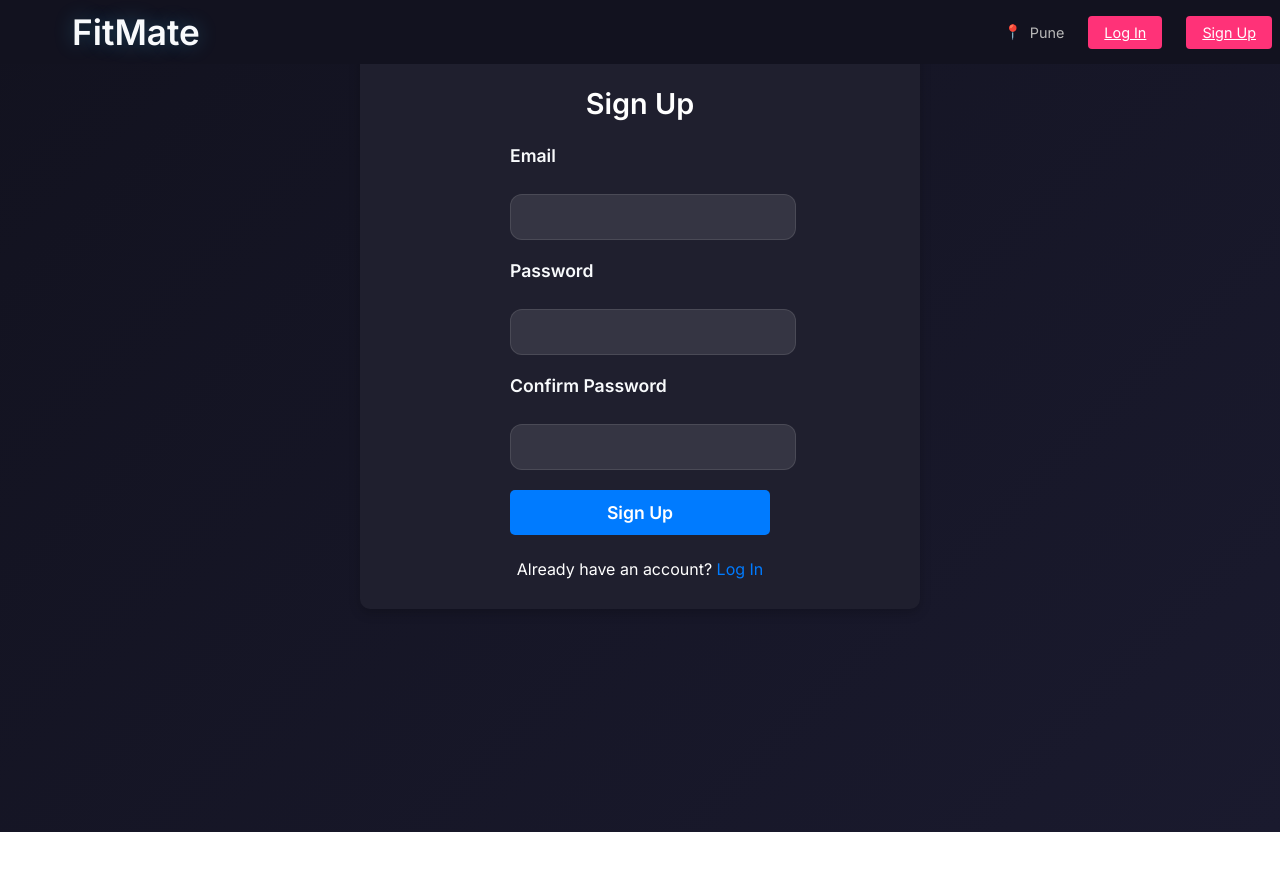
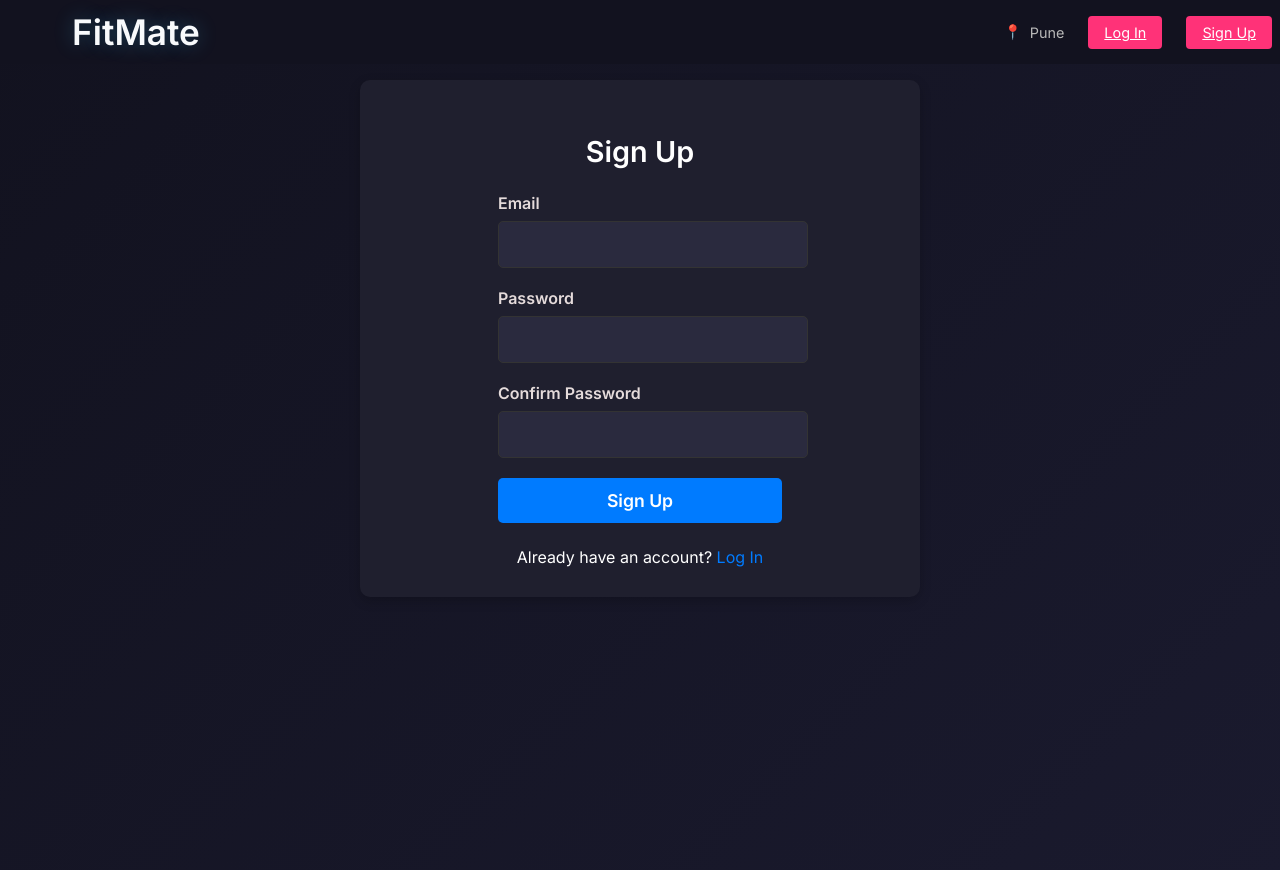
Before and after one commit to saumay3105/FitMate, a React (Vite) app in the folder frontend/: page /signup in a window 1280 px wide. Shown: the top 870 px of the page. Before the commit the page ends 832 px from the top, so only its background shows below. Built offline with nearby package versions, Linux system fonts and the light colour scheme; no server answers.

Commit message:
minor-changes

```diff
--- a/frontend/src/pages/Login/Login.css
+++ b/frontend/src/pages/Login/Login.css
@@ -1,28 +1,31 @@
-.card {
+.login-page-card {
+  max-width: 500px;
   width: 100%;
-    max-width: 500px;
   margin: 2rem auto;
   padding: 30px;
-    border: 1px solid #ddd;
+  background-color: #1f1f2e;
   border-radius: 10px;
-    box-shadow: 0 4px 12px rgba(0, 0, 0, 0.1);
-    background-color: #1F1F2E;;
+  box-shadow: 0 4px 12px rgba(0, 0, 0, 0.2);
+  display: flex;
+  flex-direction: column;
+  align-items: center;
+  margin-top: 80px;
 }
 
-  .card-body {
+.login-page-card-body {
   display: flex;
   flex-direction: column;
   align-items: center;
 }
 
-  .card-title {
+.login-page-card-title {
   font-size: 1.8em;
   margin-bottom: 1.5rem;
   text-align: center;
   color: white;
 }
 
-  .alert {
+.login-page-alert {
   color: #d9534f;
   margin-bottom: 20px;
   padding: 12px;
@@ -33,28 +36,29 @@
   border-radius: 5px;
 }
 
-  .form-group {
+.login-page-form-group {
   margin-bottom: 20px;
   width: 100%;
 }
 
-  .form-group label {
+.login-page-form-group label {
   display: block;
   font-weight: 600;
   margin-bottom: 8px;
   color: #e5dbdb;
 }
 
-  .form-control {
+.login-page-form-control {
   width: 100%;
   padding: 12px;
-    border: 1px solid #ccc;
+  border: none;
   border-radius: 5px;
   font-size: 1.1em;
-    color: #7a7575;
+  color: white;
+  background-color: #2a2a3e;
 }
 
-  .button {
+.login-page-button {
   width: 100%;
   padding: 12px;
   background-color: #007bff;
@@ -67,28 +71,27 @@
   transition: background-color 0.3s;
 }
 
-  .button:hover {
+.login-page-button:hover {
   background-color: #0056b3;
 }
 
-  .button:disabled {
+.login-page-button:disabled {
   background-color: #ccc;
   cursor: not-allowed;
 }
 
-  .link-container {
+.login-page-link-container {
   color: #f0eded;
   margin-top: 1.5rem;
   text-align: center;
   font-size: 1em;
 }
 
-  .link-container a {
+.login-page-link-container a {
   color: #007bff;
   text-decoration: none;
 }
 
-  .link-container a:hover {
-
+.login-page-link-container a:hover {
   text-decoration: underline;
 }
--- a/frontend/src/pages/Login/Login.jsx
+++ b/frontend/src/pages/Login/Login.jsx
@@ -32,41 +32,41 @@ const Login = () => {
   }
 
   return (
-    <div className="card">
-      <div className="card-body">
-        <h2 className="card-title">Log In</h2>
+    <div className="login-page-card">
+      <div className="login-page-card-body">
+        <h2 className="login-page-card-title">Log In</h2>
 
-        {error && <div className="alert">{error}</div>}
+        {error && <div className="login-page-alert">{error}</div>}
         <form onSubmit={handleSubmit}>
-          <div className="form-group">
+          <div className="login-page-form-group">
             <label>Email</label>
             <input
               type="email"
               ref={emailRef}
               autoComplete="email"
               required
-              className="form-control"
+              className="login-page-form-control"
             />
           </div>
-          <div className="form-group">
+          <div className="login-page-form-group">
             <label>Password</label>
             <input
               type="password"
               ref={passwordRef}
               autoComplete="new-password"
               required
-              className="form-control"
+              className="login-page-form-control"
             />
           </div>
-          <button disabled={loading} className="button" type="submit">
+          <button disabled={loading} className="login-page-button" type="submit">
             Log In
           </button>
         </form>
-        <div className="link-container">
+        <div className="login-page-link-container">
           <Link to="/forgot-password">Forgot Password?</Link>
         </div>
       </div>
-      <div className="link-container">
+      <div className="login-page-link-container">
         Need an account? <Link to="/signup">Sign Up</Link>
       </div>
     </div>
--- a/frontend/src/pages/SignUp/Signup.css
+++ b/frontend/src/pages/SignUp/Signup.css
@@ -1,24 +1,25 @@
-.signup-card {
+.signup-page-card {
   max-width: 500px;
   width: 100%;
   margin: 2rem auto;
   padding: 30px;
-    background-color: #1F1F2E;
+  background-color: #1f1f2e;
   border-radius: 10px;
   box-shadow: 0 4px 12px rgba(0, 0, 0, 0.2);
   display: flex;
   flex-direction: column;
   align-items: center;
+  margin-top: 80px;
 }
 
-  .signup-title {
+.signup-page-title {
   font-size: 1.8rem;
   margin-bottom: 1.5rem;
   text-align: center;
-    color: #FFFFFF;
+  color: #ffffff;
 }
 
-  .alert-error {
+.signup-page-alert-error {
   color: #d9534f;
   background-color: #f8d7da;
   border: 1px solid #f5c6cb;
@@ -29,29 +30,29 @@
   width: 100%;
 }
 
-  .form-group {
+.signup-page-form-group {
   margin-bottom: 20px;
   width: 100%;
 }
 
-  .form-label {
+.signup-page-form-label {
   display: block;
   font-weight: bold;
   margin-bottom: 8px;
   color: #e5dbdb;
 }
 
-  .form-control {
+.signup-page-form-control {
   width: 100%;
   padding: 12px;
   border: 1px solid #333;
   border-radius: 5px;
   font-size: 1.1em;
-    background-color: #2A2A3E;
-    color: #FFFFFF;
+  background-color: #2a2a3e;
+  color: #ffffff;
 }
 
-  .submit-btn {
+.signup-page-submit-btn {
   width: 100%;
   padding: 12px;
   background-color: #007bff;
@@ -64,27 +65,27 @@
   transition: background-color 0.3s;
 }
 
-  .submit-btn:disabled {
+.signup-page-submit-btn:disabled {
   background-color: #333;
   cursor: not-allowed;
 }
 
-  .submit-btn:hover:not(:disabled) {
+.signup-page-submit-btn:hover:not(:disabled) {
   background-color: #0056b3;
 }
 
-  .signup-footer {
+.signup-page-footer {
   text-align: center;
   margin-top: 1.5rem;
   font-size: 1em;
   width: 100%;
 }
 
-  .signup-footer a {
+.signup-page-footer a {
   color: #007bff;
   text-decoration: none;
 }
 
-  .signup-footer a:hover {
+.signup-page-footer a:hover {
   text-decoration: underline;
 }
--- a/frontend/src/pages/SignUp/Signup.jsx
+++ b/frontend/src/pages/SignUp/Signup.jsx
@@ -34,48 +34,48 @@ const Signup = () => {
   }
 
   return (
-    <div className="signup-card">
-      <h2 className="signup-title">Sign Up</h2>
-      {error && <div className="alert-error">{error}</div>}
+    <div className="signup-page-card">
+      <h2 className="signup-page-title">Sign Up</h2>
+      {error && <div className="signup-page-alert-error">{error}</div>}
       <form onSubmit={handleSubmit}>
-        <div className="form-group">
-          <label className="form-label" htmlFor="email">Email</label>
+        <div className="signup-page-form-group">
+          <label className="signup-page-form-label" htmlFor="email">Email</label>
           <input
             type="email"
             id="email"
             ref={emailRef}
-            className="form-control"
+            className="signup-page-form-control"
             autoComplete="email"
             required
           />
         </div>
-        <div className="form-group">
-          <label className="form-label" htmlFor="password">Password</label>
+        <div className="signup-page-form-group">
+          <label className="signup-page-form-label" htmlFor="password">Password</label>
           <input
             type="password"
             id="password"
             ref={passwordRef}
-            className="form-control"
+            className="signup-page-form-control"
             autoComplete="new-password"
             required
           />
         </div>
-        <div className="form-group">
-          <label className="form-label" htmlFor="password-confirm">Confirm Password</label>
+        <div className="signup-page-form-group">
+          <label className="signup-page-form-label" htmlFor="password-confirm">Confirm Password</label>
           <input
             type="password"
             id="password-confirm"
             ref={passwordConfirmRef}
-            className="form-control"
+            className="signup-page-form-control"
             autoComplete="new-password"
             required
           />
         </div>
-        <button disabled={loading} className="submit-btn" type="submit">
+        <button disabled={loading} className="signup-page-submit-btn" type="submit">
           Sign Up
         </button>
       </form>
-      <div className="signup-footer">
+      <div className="signup-page-footer">
         Already have an account? <Link to="/login">Log In</Link>
       </div>
     </div>
```
Lines whose indentation alone changed are shown as unchanged.
